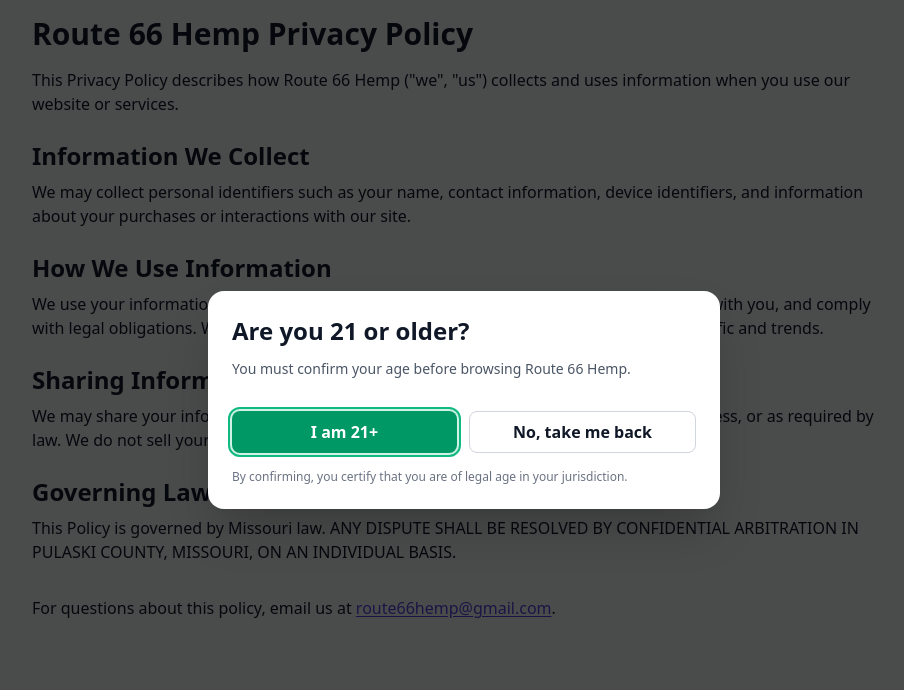
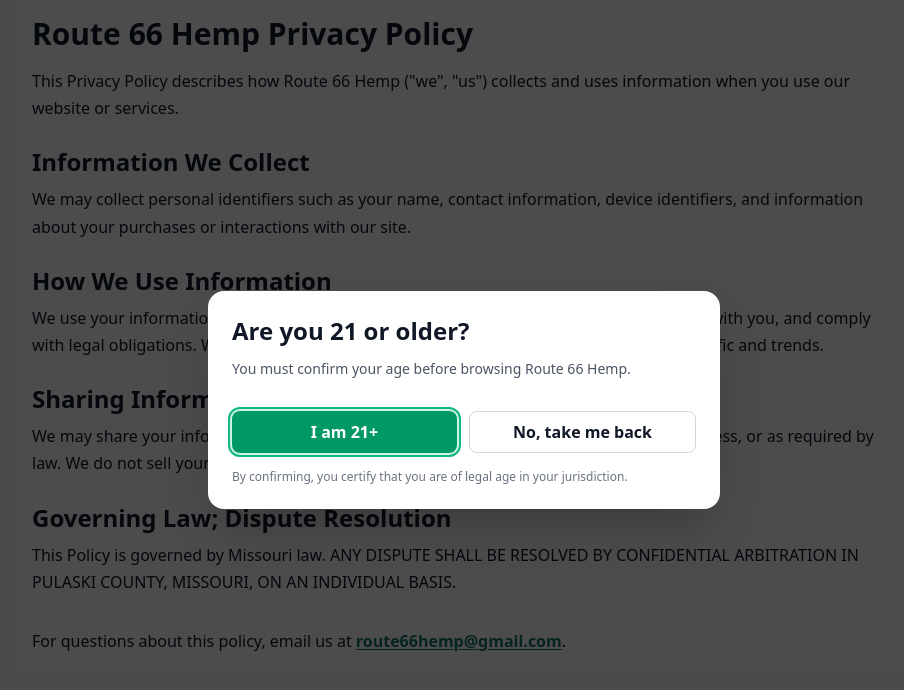
Before and after one commit to Christoph9211/route66-next, a Next.js app: page /privacy-policy in a window 1280 px wide. Shown: the top 690 px of the page, without its empty margins (176-1080 px from the left). Built offline with nearby package versions, Linux system fonts and the light colour scheme.

Commit message:
Improve policy page contrast and link styling

```diff
--- a/app/globals.css
+++ b/app/globals.css
@@ -295,22 +295,36 @@
 
 /* Ensure readable text on legal policy pages */
 .policy-content {
+  background-color: var(--color-bg-primary);
   color: var(--color-text-primary);
+  line-height: 1.7;
 }
 
 .policy-content a {
-  color: var(--color-secondary);
+  color: #0f766e;
+  font-weight: 600;
   text-decoration: underline;
   text-underline-offset: 2px;
+  transition: color 0.2s ease-in-out;
 }
 
 .policy-content a:hover {
-  color: var(--color-secondary-hover);
+  color: #0b5c52;
 }
 
+.dark .policy-content,
 @media (prefers-color-scheme: dark) {
   .policy-content {
     color: var(--color-text-primary);
+    background-color: var(--color-bg-primary);
+  }
+
+  .policy-content a {
+    color: #7dd3fc;
+  }
+
+  .policy-content a:hover {
+    color: #38bdf8;
   }
 }
 
--- a/app/privacy-policy/page.tsx
+++ b/app/privacy-policy/page.tsx
@@ -39,10 +39,7 @@
         </p>
         <p className="mt-8">
           For questions about this policy, email us at{' '}
-          <a
-            href="mailto:route66hemp@gmail.com"
-            className="text-blue-600 underline dark:text-blue-400"
-          >
+          <a href="mailto:route66hemp@gmail.com">
             route66hemp@gmail.com
           </a>
           .
--- a/app/terms-of-service/page.tsx
+++ b/app/terms-of-service/page.tsx
@@ -20,7 +20,7 @@
         <h2 className="mb-2 mt-6 text-2xl font-semibold">Privacy</h2>
         <p className="mb-4">
           Our{' '}
-          <a href="/privacy-policy" className="text-blue-600 underline dark:text-blue-400">
+          <a href="/privacy-policy">
             Privacy Policy
           </a>{' '}
           describes how we collect, use, and share your information. By
@@ -73,10 +73,7 @@
         </p>
         <p className="mt-8">
           If you have questions about these Terms, please contact us at{' '}
-          <a
-            href="mailto:route66hemp@gmail.com"
-            className="text-blue-600 underline dark:text-blue-400"
-          >
+          <a href="mailto:route66hemp@gmail.com">
             route66hemp@gmail.com
           </a>
           .
```
